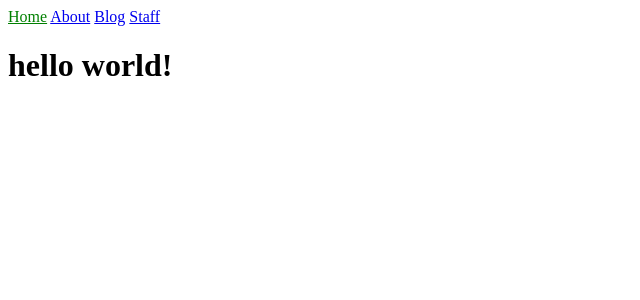
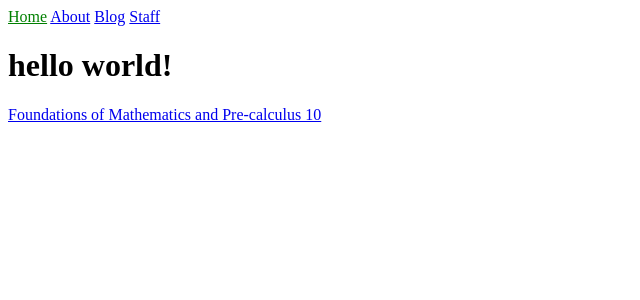
Before and after one commit to jackhong6/jackhong6.github.io, a Jekyll site: the page built from index.html, in a window 1280 px wide. Shown: the top 300 px of the page, without its empty margins (0-640 px from the left). Built offline with Jekyll 4.4.1, drawn with Linux system fonts in a browser that asks for light colours.

Commit message:
Update index.html
Link FMP 10 Mathemagical Adventure

```diff
--- a/index.html
+++ b/index.html
@@ -3,3 +3,5 @@ layout: default
 title: Home
 ---
 <h1>{{ "Hello World!" | downcase }}</h1>
+
+<a href="https://mr-j-hong.github.io/FMP10">Foundations of Mathematics and Pre-calculus 10</a>
```
